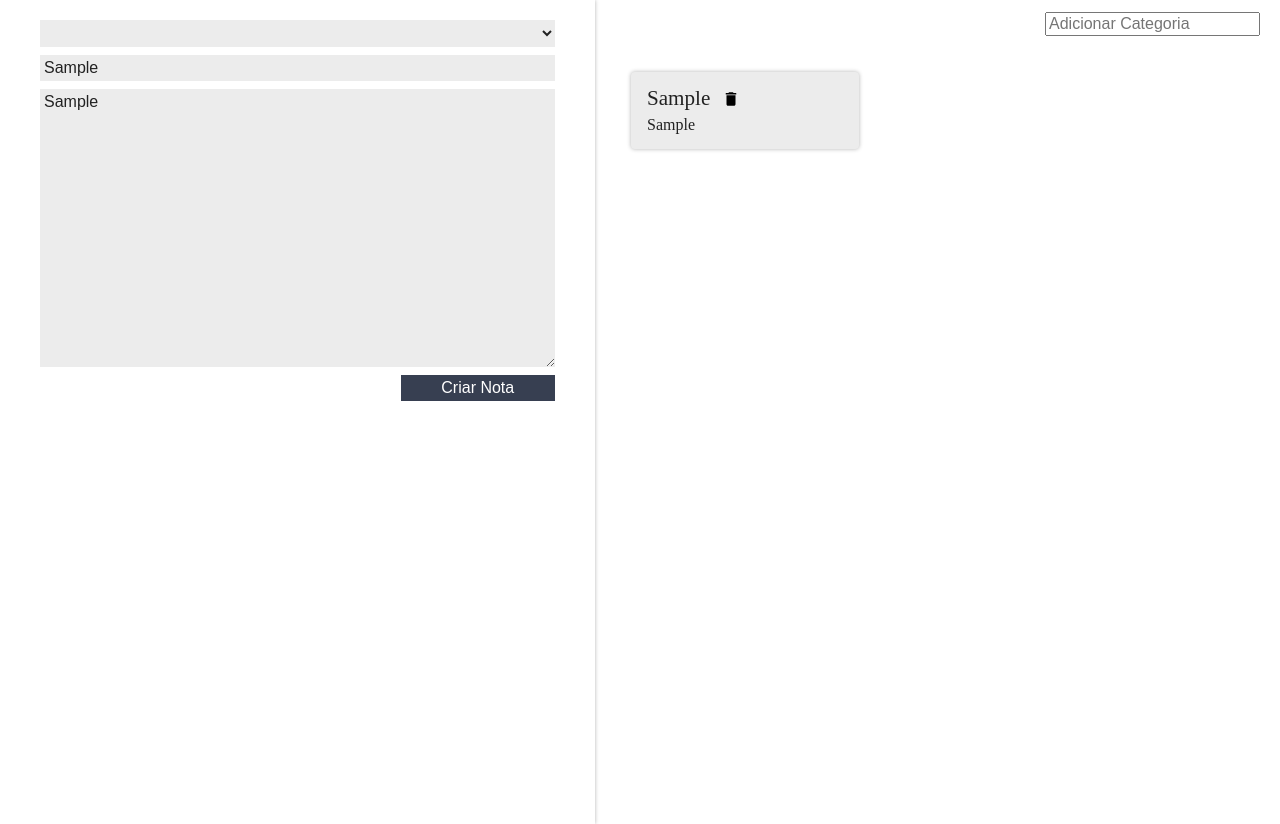
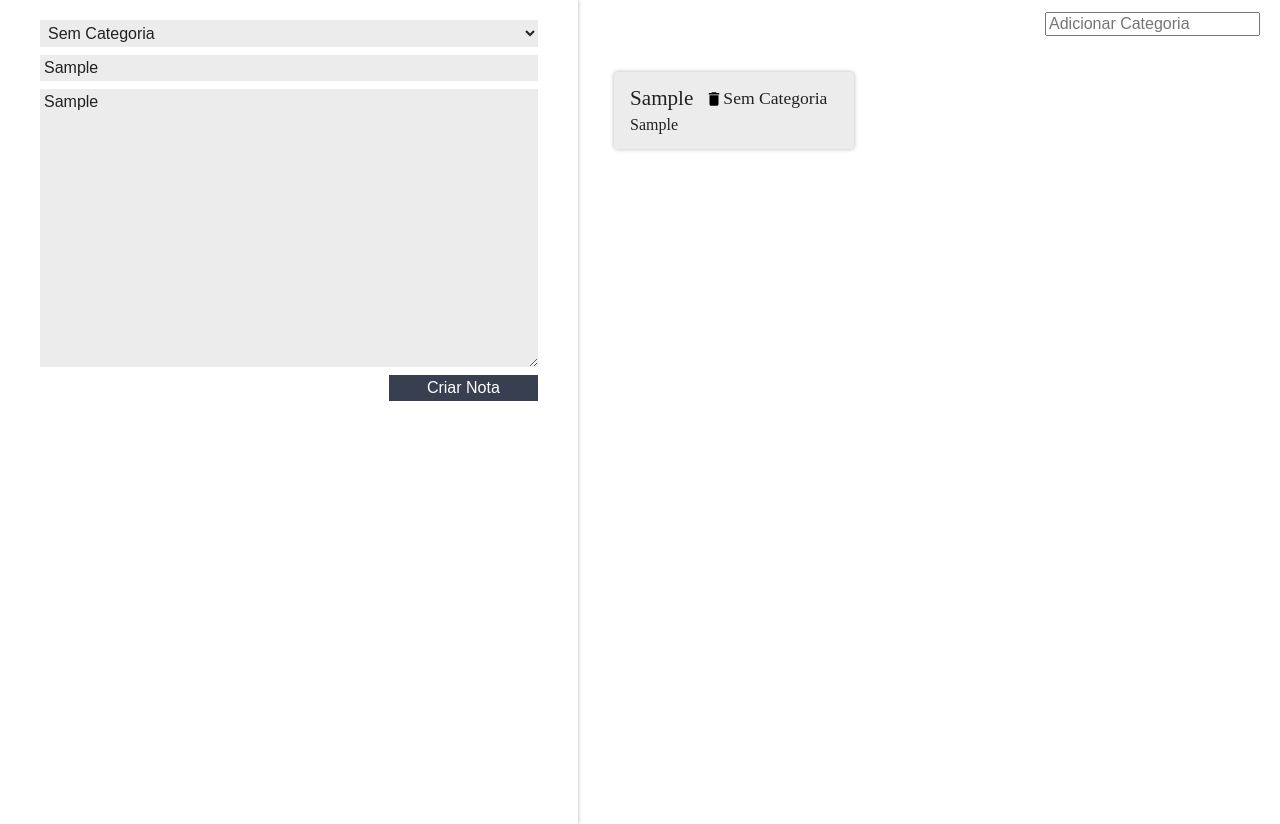
Before and after one commit to marciogama/aluraReact5Ceep, a React (Create React App) app: page / in a window 1280 px wide. Both pictures are taken after typing "Sample", "Sample" into the empty fields and a click on the button "Criar Nota". Built offline with nearby package versions, Linux system fonts and the light colour scheme; the HTML template or start-up script is replaced by a standard one.

Commit message:
adicionando categoria a uma nova nota

```diff
--- a/src/App.js
+++ b/src/App.js
@@ -14,8 +14,8 @@
     };
   }
 
-  criarNota(titulo, texto) {
-    const novaNota = { titulo, texto };
+  criarNota(titulo, texto, categoria) {
+    const novaNota = { titulo, texto, categoria };
     const novoArrayNotas = [...this.state.notas, novaNota];
     const novoEstado = {
       notas: novoArrayNotas,
--- a/src/components/CardNota/CardNota.jsx
+++ b/src/components/CardNota/CardNota.jsx
@@ -14,6 +14,7 @@
         <header className="card-nota_cabecalho">
           <h3 className="card-nota_titulo">{this.props.titulo}</h3>
           <DeleteSVG onClick={this.apagar.bind(this)}/>
+          <h4>{this.props.categoria}</h4>
         </header>
         <p className="card-nota_texto">{this.props.texto}</p>
       </section>
--- a/src/components/FormularioCadastro/FormularioCadastro.jsx
+++ b/src/components/FormularioCadastro/FormularioCadastro.jsx
@@ -5,11 +5,17 @@
     super(props);
     this.titulo = "";
     this.texto = "";
+    this.categoria = "Sem Categoria";
   }
 
   _handleMudancaTitulo(evento) {
     evento.stopPropagation();
     this.titulo = evento.target.value;
+  }
+
+  _handleMudancaCategoria(evento) {
+    evento.stopPropagation();
+    this.categoria = evento.target.value;
   }
 
   _handleMudancaTexto(evento) {
@@ -20,13 +26,17 @@
   _criarNota(evento) {
     evento.preventDefault();
     evento.stopPropagation();
-    this.props.criarNota(this.titulo, this.texto);
+    this.props.criarNota(this.titulo, this.texto, this.categoria);
   }
 
   render() {
     return (
       <form className="form-cadastro" onSubmit={this._criarNota.bind(this)}>
-        <select className="form-cadastro_input">
+        <select
+          onChange={this._handleMudancaCategoria.bind(this)}
+          className="form-cadastro_input"
+        >
+          <option defaultChecked={true}>Sem Categoria</option>
           {this.props.categorias.map((categoria) => {
             return <option>{categoria}</option>;
           })}
--- a/src/components/ListaDeNotas/ListaDeNotas.jsx
+++ b/src/components/ListaDeNotas/ListaDeNotas.jsx
@@ -14,7 +14,9 @@
               indice={index}
               apagarNota={this.props.apagarNota}
               titulo={nota.titulo}
-              texto={nota.texto}/>
+              texto={nota.texto}
+              categoria={nota.categoria}
+              />
             </li>
           );
         })}
```
